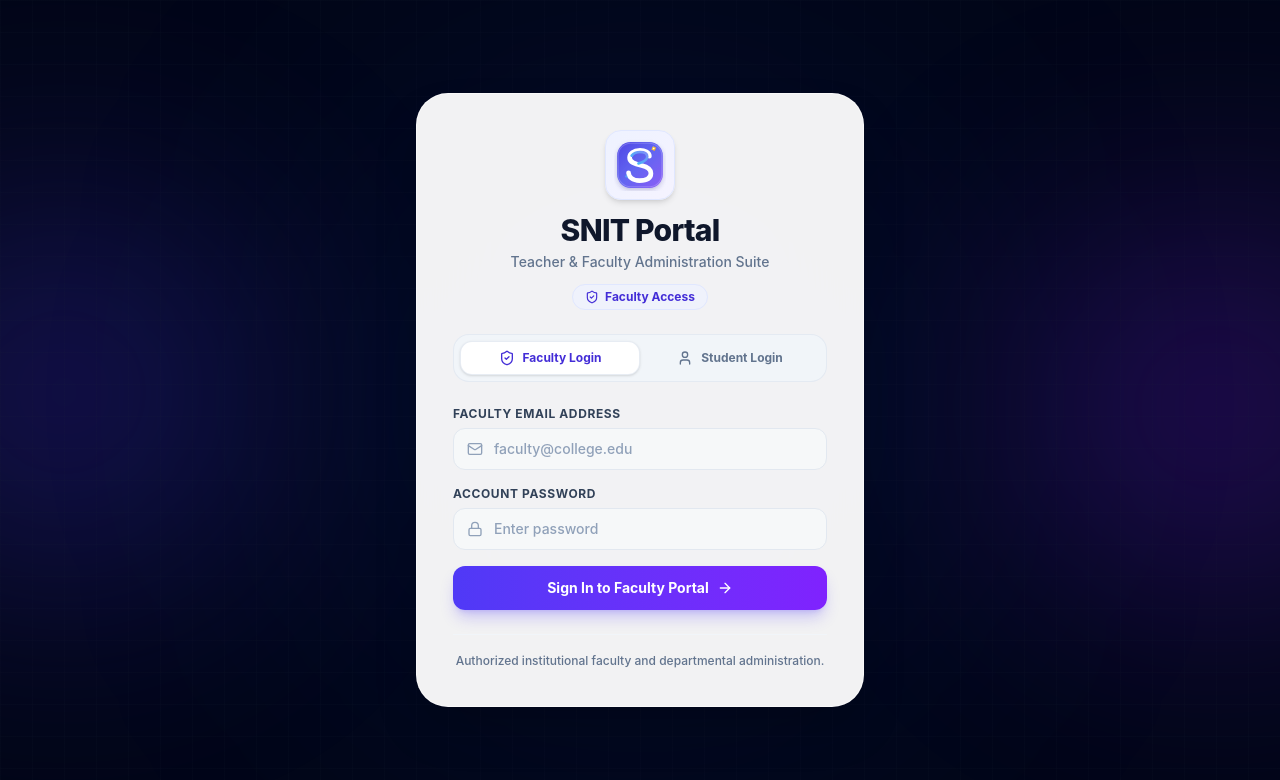
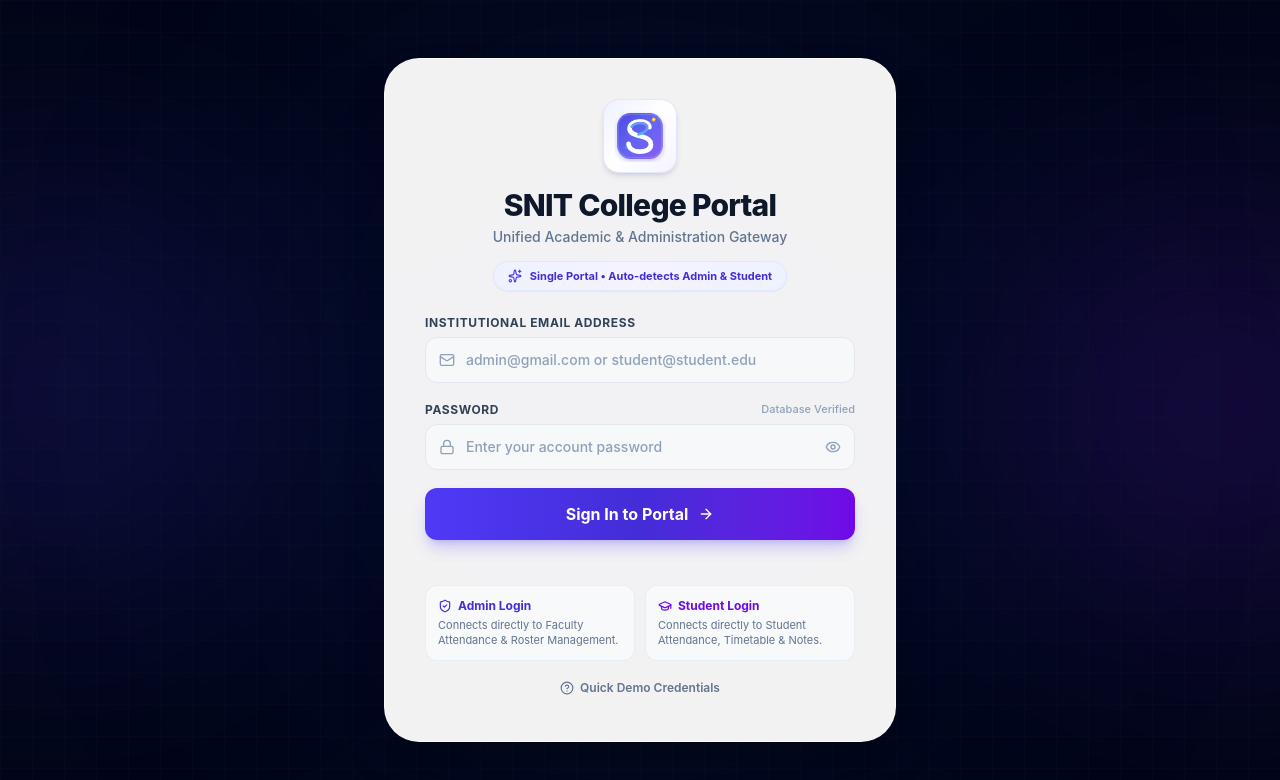
Before and after one commit to Karankumawa/student-attendance-web, a React (Vite) app in the folder frontend/: page / in a window 1280 px wide. Shown: the top 780 px of the page. Built offline with nearby package versions, Linux system fonts and the light colour scheme; no server answers.

Commit message:
initial commit

```diff
--- a/frontend/src/App.jsx
+++ b/frontend/src/App.jsx
@@ -14,7 +14,7 @@ import Navbar from './components/Navbar';
 import Toast from './components/Toast';
 
 const MainApp = () => {
-  const { isAuthenticated, user, isStudent, loading } = useAuth();
+  const { isAuthenticated, user, isStudent, logout, loading } = useAuth();
   const [activeView, setActiveView] = useState('dashboard');
   const [isMobileOpen, setIsMobileOpen] = useState(false);
   const [toast, setToast] = useState(null);
@@ -43,8 +43,8 @@ const MainApp = () => {
     return <LoginView />;
   }
 
-  // If authenticated user is a student, render dedicated Student Portal
-  if (isStudent || user?.role === 'student') {
+  // Role Protection: Students strictly render Student Portal
+  if (user?.role === 'student') {
     return (
       <>
         <StudentPortalView showToast={showToast} />
@@ -53,7 +53,7 @@ const MainApp = () => {
     );
   }
 
-  // Otherwise render Admin / Faculty Dashboard
+  // Active view renderer for Admin / Faculty
   const renderActiveView = () => {
     switch (activeView) {
       case 'dashboard':
@@ -97,6 +97,8 @@ const MainApp = () => {
     }
   };
 
+  // Role Protection: Admin / Faculty strictly renders Admin Dashboard
+  if (user?.role === 'admin') {
     return (
       <div className="min-h-screen bg-slate-100/60 text-slate-800 flex relative antialiased selection:bg-indigo-500 selection:text-white">
         {/* Sidebar Navigation */}
@@ -120,6 +122,25 @@ const MainApp = () => {
         <Toast toast={toast} onClose={handleCloseToast} />
       </div>
     );
+  }
+
+  // Fallback for unauthorized roles
+  return (
+    <div className="min-h-screen flex items-center justify-center bg-slate-950 text-white p-4">
+      <div className="bg-slate-900 p-8 rounded-2xl max-w-md w-full text-center border border-slate-800 shadow-2xl">
+        <h2 className="text-xl font-bold text-rose-400 mb-2">Access Denied</h2>
+        <p className="text-sm text-slate-300 mb-6">
+          Your account role is not recognized or authorized. Please log in again.
+        </p>
+        <button
+          onClick={logout}
+          className="w-full py-2.5 px-4 bg-indigo-600 hover:bg-indigo-700 rounded-xl text-white font-semibold text-sm transition"
+        >
+          Back to Login
+        </button>
+      </div>
+    </div>
+  );
 };
 
 export function App() {
--- a/frontend/src/views/LoginView.jsx
+++ b/frontend/src/views/LoginView.jsx
@@ -7,124 +7,109 @@ import {
   ShieldCheck,
   AlertCircle,
   User,
-  BookOpen,
+  Eye,
+  EyeOff,
+  Sparkles,
+  CheckCircle2,
+  KeyRound,
+  HelpCircle,
 } from 'lucide-react';
 import { useAuth } from '../context/AuthContext';
 import SnitLogo from '../components/SnitLogo';
 
 export const LoginView = () => {
   const { login } = useAuth();
-  const [activeRole, setActiveRole] = useState('faculty'); // 'faculty' or 'student'
   const [email, setEmail] = useState('');
   const [password, setPassword] = useState('');
+  const [showPassword, setShowPassword] = useState(false);
   const [loading, setLoading] = useState(false);
   const [errorMessage, setErrorMessage] = useState('');
+  const [showDemoCredentials, setShowDemoCredentials] = useState(false);
 
-  const handleRoleSwitch = (role) => {
-    setActiveRole(role);
-    setErrorMessage('');
-    setEmail('');
-    setPassword('');
+  const handleInputChange = (setter) => (e) => {
+    setter(e.target.value);
+    if (errorMessage) {
+      setErrorMessage('');
+    }
   };
 
   const handleSubmit = async (e) => {
     e.preventDefault();
     setErrorMessage('');
 
-    if (!email.trim() || !password.trim()) {
-      setErrorMessage('Please provide both email and password.');
+    const trimmedEmail = email.trim();
+    if (!trimmedEmail || !password) {
+      setErrorMessage('Please provide both institutional email and password.');
       return;
     }
 
     setLoading(true);
-    const result = await login(
-      email.trim(),
-      password,
-      activeRole === 'faculty' ? 'admin' : 'student'
-    );
+    // Unified login: authenticate with database without manual role tab selection
+    const result = await login(trimmedEmail, password);
     setLoading(false);
 
     if (!result.success) {
-      setErrorMessage(result.message || 'Login failed. Please verify your credentials.');
+      setErrorMessage(
+        result.message ||
+          'Database verification failed. Please check your email and password.'
+      );
     }
   };
 
-  const isStudent = activeRole === 'student';
+  const handleFillDemo = (demoEmail, demoPassword) => {
+    setEmail(demoEmail);
+    setPassword(demoPassword);
+    setErrorMessage('');
+  };
 
   return (
-    <div className="min-h-screen w-full flex items-center justify-center p-4 bg-slate-950 relative overflow-hidden selection:bg-indigo-500 selection:text-white">
+    <div className="min-h-screen w-full flex items-center justify-center p-4 sm:p-6 bg-slate-950 relative overflow-hidden selection:bg-indigo-500 selection:text-white">
       {/* Dynamic Ambient Glow Mesh */}
-      <div className="absolute top-1/4 -left-32 w-96 h-96 bg-indigo-600/25 rounded-full blur-[120px] pointer-events-none" />
-      <div className="absolute bottom-1/4 -right-32 w-96 h-96 bg-violet-600/25 rounded-full blur-[120px] pointer-events-none" />
-      <div className="absolute top-1/2 left-1/2 -translate-x-1/2 -translate-y-1/2 w-[600px] h-[600px] bg-blue-600/10 rounded-full blur-[140px] pointer-events-none" />
+      <div className="absolute top-1/4 -left-32 w-96 h-96 bg-indigo-600/20 rounded-full blur-[130px] pointer-events-none" />
+      <div className="absolute bottom-1/4 -right-32 w-96 h-96 bg-violet-600/20 rounded-full blur-[130px] pointer-events-none" />
+      <div className="absolute top-1/2 left-1/2 -translate-x-1/2 -translate-y-1/2 w-[650px] h-[650px] bg-blue-600/10 rounded-full blur-[150px] pointer-events-none" />
 
       {/* Grid Pattern Overlay */}
-      <div className="absolute inset-0 bg-[linear-gradient(to_right,#1e293b15_1px,transparent_1px),linear-gradient(to_bottom,#1e293b15_1px,transparent_1px)] bg-[size:32px_32px] pointer-events-none" />
+      <div className="absolute inset-0 bg-[linear-gradient(to_right,#1e293b18_1px,transparent_1px),linear-gradient(to_bottom,#1e293b18_1px,transparent_1px)] bg-[size:32px_32px] pointer-events-none" />
 
-      <div className="relative w-full max-w-md bg-white/95 backdrop-blur-2xl rounded-[2rem] shadow-2xl p-7 sm:p-9 border border-white/60">
+      <div className="relative w-full max-w-lg bg-white/95 backdrop-blur-2xl rounded-[2.2rem] shadow-2xl p-7 sm:p-10 border border-white/60">
         {/* Brand Header */}
         <div className="flex flex-col items-center text-center mb-6">
-          <div className="mb-3 transform hover:scale-105 transition-transform duration-300">
-            <div className="p-2 rounded-2xl bg-gradient-to-br from-indigo-50 to-violet-50 border border-indigo-100 shadow-md">
+          <div className="mb-3.5 transform hover:scale-105 transition-transform duration-300">
+            <div className="p-2.5 rounded-2xl bg-gradient-to-br from-indigo-50 via-white to-violet-50 border border-indigo-100 shadow-md">
               <SnitLogo size={52} className="w-13 h-13" />
             </div>
           </div>
           <h1 className="text-2xl sm:text-3xl font-extrabold text-slate-900 tracking-tight">
-            SNIT Portal
+            SNIT College Portal
           </h1>
-          <p className="text-xs sm:text-sm text-slate-500 mt-1 font-medium">
-            {isStudent
-              ? 'Student Academic Dashboard & Attendance'
-              : 'Teacher & Faculty Administration Suite'}
+          <p className="text-xs sm:text-sm text-slate-500 mt-1 font-medium max-w-sm">
+            Unified Academic & Administration Gateway
           </p>
 
-          <div className="mt-3 inline-flex items-center gap-1.5 px-3 py-1 rounded-full bg-indigo-50/80 border border-indigo-100 text-xs font-bold text-indigo-700">
-            {isStudent ? <User className="w-3.5 h-3.5" /> : <ShieldCheck className="w-3.5 h-3.5" />}
-            <span>{isStudent ? 'Student Access' : 'Faculty Access'}</span>
+          {/* Unified Gateway Smart Badge */}
+          <div className="mt-3.5 inline-flex items-center gap-2 px-3.5 py-1.5 rounded-full bg-gradient-to-r from-indigo-50 via-violet-50 to-indigo-50 border border-indigo-100/90 text-[11px] font-bold text-indigo-700 shadow-xs">
+            <Sparkles className="w-3.5 h-3.5 text-indigo-600 shrink-0" />
+            <span>Single Portal • Auto-detects Admin & Student</span>
           </div>
         </div>
 
-        {/* Portal Role Switcher Tabs */}
-        <div className="grid grid-cols-2 p-1.5 bg-slate-100 rounded-2xl mb-6 border border-slate-200/80">
-          <button
-            type="button"
-            onClick={() => handleRoleSwitch('faculty')}
-            className={`py-2 px-3 rounded-xl font-bold text-xs transition-all flex items-center justify-center gap-2 cursor-pointer ${
-              !isStudent
-                ? 'bg-white text-indigo-700 shadow-sm border border-slate-200/80'
-                : 'text-slate-500 hover:text-slate-900'
-            }`}
-          >
-            <ShieldCheck className="w-4 h-4" />
-            <span>Faculty Login</span>
-          </button>
-          <button
-            type="button"
-            onClick={() => handleRoleSwitch('student')}
-            className={`py-2 px-3 rounded-xl font-bold text-xs transition-all flex items-center justify-center gap-2 cursor-pointer ${
-              isStudent
-                ? 'bg-white text-indigo-700 shadow-sm border border-slate-200/80'
-                : 'text-slate-500 hover:text-slate-900'
-            }`}
-          >
-            <User className="w-4 h-4" />
-            <span>Student Login</span>
-          </button>
-        </div>
-
-        {/* Error Alert */}
+        {/* Database Verification Error Alert */}
         {errorMessage && (
-          <div className="mb-5 p-3.5 rounded-xl bg-rose-50 border border-rose-200/80 flex items-start gap-2.5 text-rose-700 text-xs animate-shake">
-            <AlertCircle className="w-4 h-4 shrink-0 text-rose-600 mt-0.5" />
-            <div className="flex-1 font-semibold">{errorMessage}</div>
+          <div className="mb-5 p-3.5 sm:p-4 rounded-2xl bg-rose-50 border border-rose-200/90 flex items-start gap-3 text-rose-800 text-xs sm:text-sm animate-shake shadow-xs">
+            <AlertCircle className="w-5 h-5 shrink-0 text-rose-600 mt-0.5" />
+            <div className="flex-1 font-medium leading-relaxed">
+              <p className="font-bold text-rose-900 mb-0.5">Authentication Failed</p>
+              {errorMessage}
+            </div>
           </div>
         )}
 
-        {/* Login Form */}
-        <form onSubmit={handleSubmit} className="space-y-4">
+        {/* Unified Login Form */}
+        <form onSubmit={handleSubmit} className="space-y-4 sm:space-y-4.5">
           <div>
             <label className="block text-xs font-bold uppercase tracking-wider text-slate-700 mb-1.5">
-              {isStudent ? 'Student Institutional Email' : 'Faculty Email Address'}
+              Institutional Email Address
             </label>
             <div className="relative">
               <div className="absolute inset-y-0 left-0 pl-3.5 flex items-center pointer-events-none text-slate-400">
@@ -133,30 +118,50 @@ export const LoginView = () => {
               <input
                 type="email"
                 value={email}
-                onChange={(e) => setEmail(e.target.value)}
-                placeholder={isStudent ? 'student@college.edu' : 'faculty@college.edu'}
+                onChange={handleInputChange(setEmail)}
+                placeholder="admin@gmail.com or student@student.edu"
                 required
-                className="w-full pl-10 pr-4 py-2.5 bg-slate-50/80 border border-slate-200 rounded-xl text-slate-900 text-sm focus:outline-none focus:ring-2 focus:ring-indigo-500/20 focus:border-indigo-600 transition-all font-medium placeholder:text-slate-400"
+                autoComplete="email"
+                className="w-full pl-10 pr-4 py-3 bg-slate-50/80 border border-slate-200 rounded-xl text-slate-900 text-sm focus:outline-none focus:ring-2 focus:ring-indigo-500/20 focus:border-indigo-600 transition-all font-medium placeholder:text-slate-400"
               />
             </div>
           </div>
 
           <div>
-            <label className="block text-xs font-bold uppercase tracking-wider text-slate-700 mb-1.5">
-              Account Password
-            </label>
+            <div className="flex items-center justify-between mb-1.5">
+              <label className="block text-xs font-bold uppercase tracking-wider text-slate-700">
+                Password
+              </label>
+              <span className="text-[11px] font-medium text-slate-400">
+                Database Verified
+              </span>
+            </div>
             <div className="relative">
               <div className="absolute inset-y-0 left-0 pl-3.5 flex items-center pointer-events-none text-slate-400">
                 <Lock className="w-4 h-4" />
               </div>
               <input
-                type="password"
+                type={showPassword ? 'text' : 'password'}
                 value={password}
-                onChange={(e) => setPassword(e.target.value)}
-                placeholder="Enter password"
+                onChange={handleInputChange(setPassword)}
+                placeholder="Enter your account password"
                 required
-                className="w-full pl-10 pr-4 py-2.5 bg-slate-50/80 border border-slate-200 rounded-xl text-slate-900 text-sm focus:outline-none focus:ring-2 focus:ring-indigo-500/20 focus:border-indigo-600 transition-all font-medium placeholder:text-slate-400"
+                autoComplete="current-password"
+                className="w-full pl-10 pr-11 py-3 bg-slate-50/80 border border-slate-200 rounded-xl text-slate-900 text-sm focus:outline-none focus:ring-2 focus:ring-indigo-500/20 focus:border-indigo-600 transition-all font-medium placeholder:text-slate-400"
               />
+              <button
+                type="button"
+                onClick={() => setShowPassword(!showPassword)}
+                className="absolute inset-y-0 right-0 pr-3.5 flex items-center text-slate-400 hover:text-slate-600 cursor-pointer focus:outline-none"
+                tabIndex={-1}
+                aria-label={showPassword ? 'Hide password' : 'Show password'}
+              >
+                {showPassword ? (
+                  <EyeOff className="w-4 h-4" />
+                ) : (
+                  <Eye className="w-4 h-4" />
+                )}
+              </button>
             </div>
           </div>
 
@@ -164,26 +169,91 @@ export const LoginView = () => {
           <button
             type="submit"
             disabled={loading}
-            className="w-full mt-3 py-3 px-4 bg-gradient-to-r from-indigo-600 to-violet-600 hover:from-indigo-700 hover:to-violet-700 text-white font-bold text-sm rounded-xl shadow-lg shadow-indigo-600/25 transition-all duration-200 flex items-center justify-center gap-2 disabled:opacity-70 disabled:cursor-not-allowed transform active:scale-98 cursor-pointer"
+            className="w-full mt-2 py-3.5 px-4 bg-gradient-to-r from-indigo-600 via-indigo-700 to-violet-700 hover:from-indigo-700 hover:via-indigo-800 hover:to-violet-800 text-white font-bold text-sm sm:text-base rounded-xl shadow-lg shadow-indigo-600/25 hover:shadow-indigo-600/35 transition-all duration-200 flex items-center justify-center gap-2.5 disabled:opacity-70 disabled:cursor-not-allowed transform active:scale-[0.99] cursor-pointer"
           >
             {loading ? (
-              <div className="w-5 h-5 border-2 border-white/30 border-t-white rounded-full animate-spin" />
+              <>
+                <div className="w-5 h-5 border-2 border-white/30 border-t-white rounded-full animate-spin" />
+                <span>Verifying Credentials...</span>
+              </>
             ) : (
               <>
-                <span>{isStudent ? 'Sign In as Student' : 'Sign In to Faculty Portal'}</span>
-                <ArrowRight className="w-4 h-4" />
+                <span>Sign In to Portal</span>
+                <ArrowRight className="w-4 h-4 shrink-0" />
               </>
             )}
           </button>
         </form>
 
-        {/* Security / Help Notice Footer */}
-        <div className="mt-6 pt-4 border-t border-slate-100 text-center">
-          <p className="text-xs text-slate-500 leading-relaxed font-medium">
-            {isStudent
-              ? 'Students: Use your registered institutional email & default password.'
-              : 'Authorized institutional faculty and departmental administration.'}
-          </p>
+        {/* Dynamic Role Guidance & Protection Info */}
+        <div className="mt-6 pt-5 border-t border-slate-100">
+          <div className="grid grid-cols-2 gap-2.5">
+            <div className="p-2.5 sm:p-3 rounded-xl bg-slate-50/90 border border-slate-200/70">
+              <div className="flex items-center gap-1.5 text-xs font-bold text-indigo-700 mb-1">
+                <ShieldCheck className="w-3.5 h-3.5 shrink-0" />
+                <span>Admin Login</span>
+              </div>
+              <p className="text-[11px] text-slate-500 leading-snug">
+                Connects directly to Faculty Attendance & Roster Management.
+              </p>
+            </div>
+
+            <div className="p-2.5 sm:p-3 rounded-xl bg-slate-50/90 border border-slate-200/70">
+              <div className="flex items-center gap-1.5 text-xs font-bold text-violet-700 mb-1">
+                <GraduationCap className="w-3.5 h-3.5 shrink-0" />
+                <span>Student Login</span>
+              </div>
+              <p className="text-[11px] text-slate-500 leading-snug">
+                Connects directly to Student Attendance, Timetable & Notes.
+              </p>
+            </div>
+          </div>
+
+          {/* Quick Demo Credentials Helper */}
+          <div className="mt-4 text-center">
+            <button
+              type="button"
+              onClick={() => setShowDemoCredentials(!showDemoCredentials)}
+              className="inline-flex items-center gap-1.5 text-xs font-semibold text-slate-500 hover:text-indigo-600 transition-colors cursor-pointer"
+            >
+              <HelpCircle className="w-3.5 h-3.5" />
+              <span>{showDemoCredentials ? 'Hide' : 'Quick'} Demo Credentials</span>
+            </button>
+
+            {showDemoCredentials && (
+              <div className="mt-3 p-3 rounded-xl bg-slate-50 border border-slate-200 text-left text-xs space-y-2 animate-fadeIn">
+                <div className="flex items-center justify-between">
+                  <div>
+                    <span className="font-bold text-slate-800">Admin Account:</span>{' '}
+                    <span className="text-slate-600 font-mono text-[11px]">admin@gmail.com</span>
+                  </div>
+                  <button
+                    type="button"
+                    onClick={() => handleFillDemo('admin@gmail.com', 'karan@123')}
+                    className="px-2 py-0.5 rounded-md bg-indigo-50 hover:bg-indigo-100 text-indigo-700 font-bold text-[10px] border border-indigo-200 cursor-pointer"
+                  >
+                    Auto-Fill
+                  </button>
+                </div>
+                <div className="flex items-center justify-between">
+                  <div>
+                    <span className="font-bold text-slate-800">Student Account:</span>{' '}
+                    <span className="text-slate-600 font-mono text-[11px]">aarav@student.edu</span>
+                  </div>
+                  <button
+                    type="button"
+                    onClick={() => handleFillDemo('aarav@student.edu', 'student123')}
+                    className="px-2 py-0.5 rounded-md bg-violet-50 hover:bg-violet-100 text-violet-700 font-bold text-[10px] border border-violet-200 cursor-pointer"
+                  >
+                    Auto-Fill
+                  </button>
+                </div>
+                <p className="text-[10px] text-slate-400 italic pt-1 border-t border-slate-200/60">
+                  Password and email are verified directly against the MongoDB database.
+                </p>
+              </div>
+            )}
+          </div>
         </div>
       </div>
     </div>
```
Also changed, not shown: 1 other file (tests, documents, lock files or other folders). Lines whose indentation alone changed are shown as unchanged.
